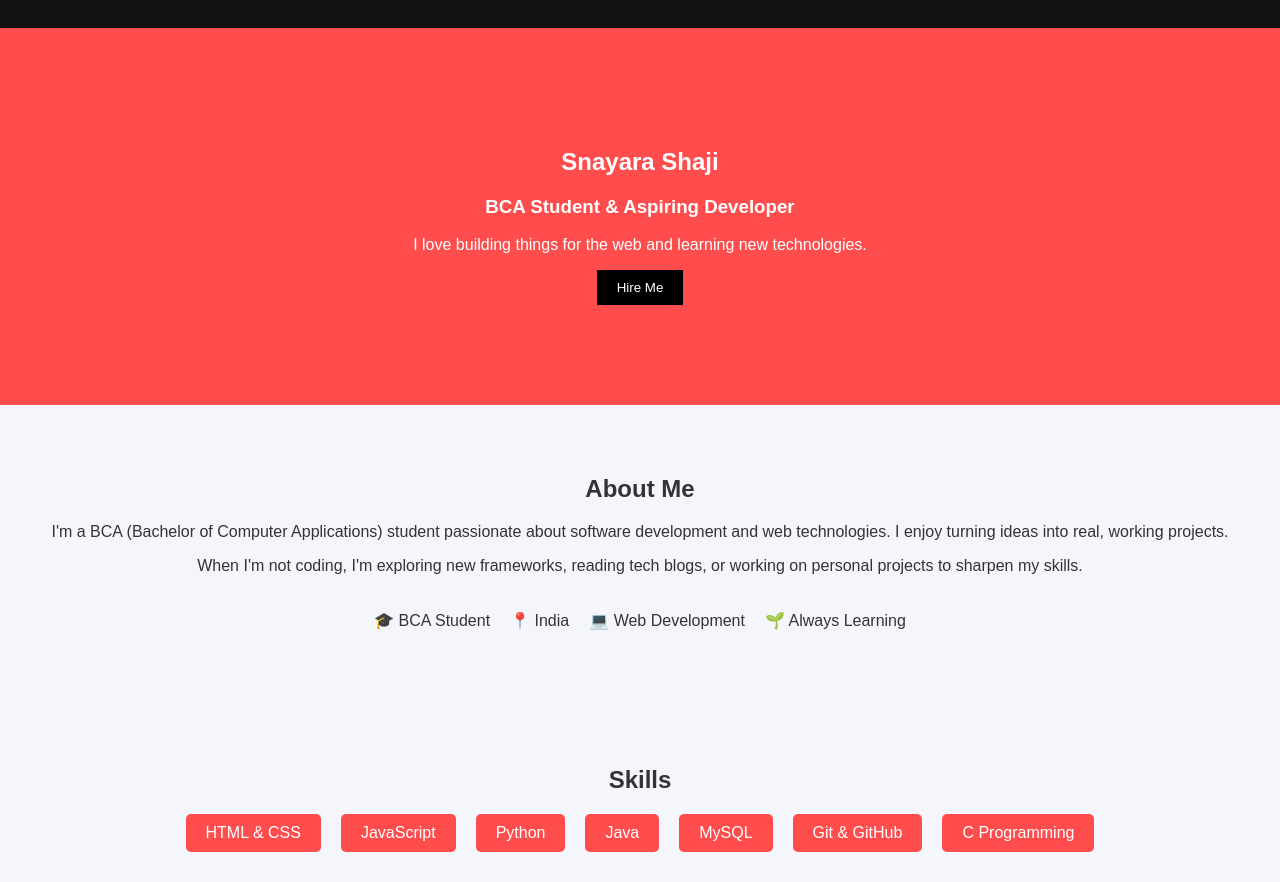
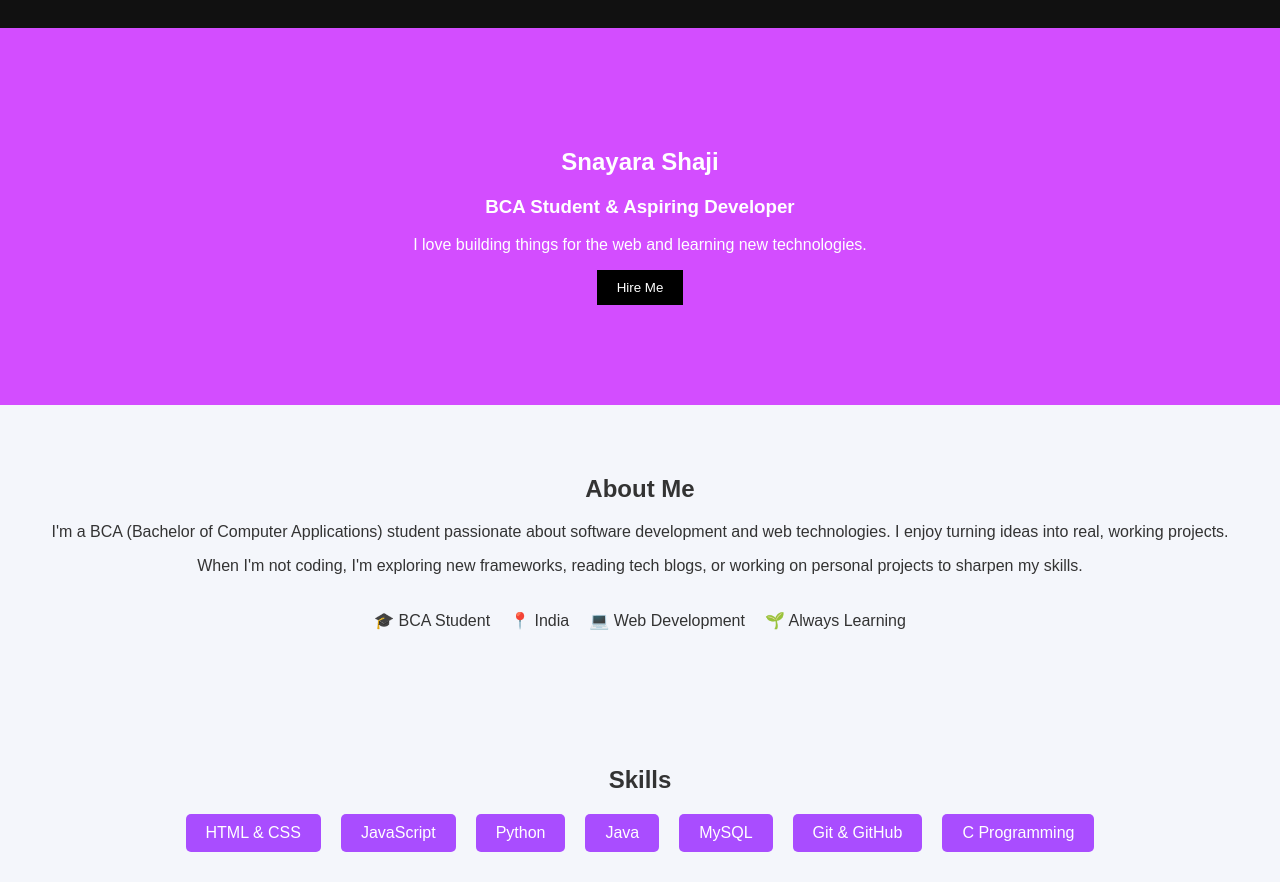
Before and after one commit to snayarashaji/portfolio-snayara-kju, a plain HTML site: page index.html in a window 1280 px wide. Shown: the part 70-952 px from the top of the page. Drawn offline with Linux system fonts and the light colour scheme.

Commit message:
updated background color

```diff
--- a/style.css
+++ b/style.css
@@ -30,7 +30,7 @@ nav ul li a {
 .home {
     text-align: center;
     padding: 100px;
-    background: #ff4d4d;
+    background: #d34dff;
     color: white;
 }
 
@@ -62,7 +62,7 @@ section {
 }
 
 .skill {
-    background: #ff4d4d;
+    background: #a94dff;
     color: white;
     padding: 10px 20px;
     border-radius: 5px;
```
